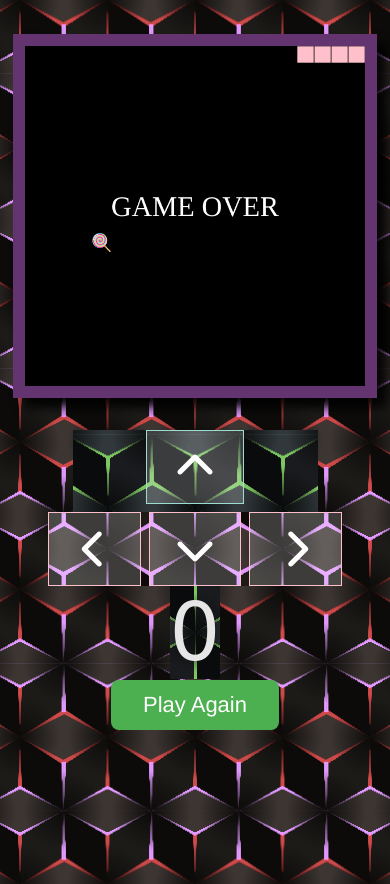
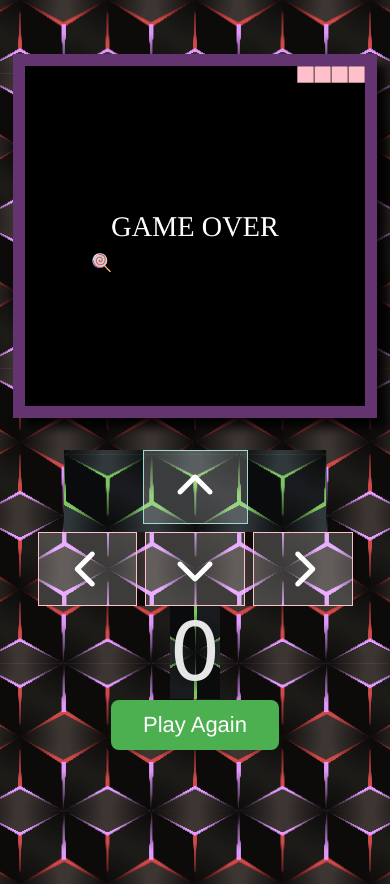
Before and after one commit to Kristian-kodehode/game-snake, a plain HTML site: page index.html in a window 390 px wide. Drawn offline with Linux system fonts and the light colour scheme; a web font is replaced by a local one.

Commit message:
styling media queries

```diff
--- a/style.css
+++ b/style.css
@@ -251,25 +251,24 @@ Media Queries Phones and some Tablets
     height: 340px;
   }
 
+  /* #gameContainer {
+    padding: 40px;
+  } */
   #gameBoard {
     border: 12px solid hsla(0, 0%, 53%, 0.247);
   }
 
-  /* .score-reset-container {
-    display: flex;
-    align-items: start;
+  /* #resetButton {
+    margin-bottom: 120px;
   } */
-  #resetButton {
-    margin-bottom: 120px;
-  }
   .playbuttons {
-    width: 70%;
+    width: 75%;
     display: flex;
     justify-content: center;
     flex-direction: column;
     align-items: center;
     gap: 8px;
-    /* margin-bottom: 16px; */
+
     margin-top: 32px;
     backdrop-filter: blur(20px);
     -webkit-backdrop-filter: blur(20px);
```
